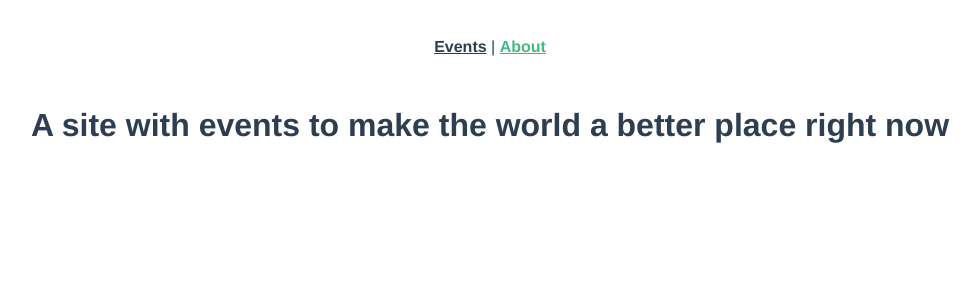
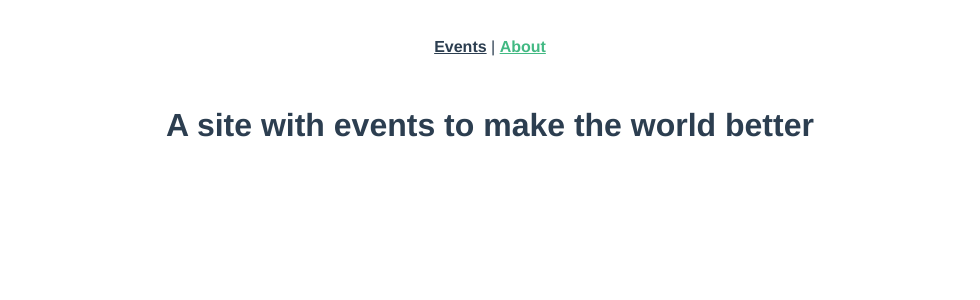
Before and after one commit to ljhakr/vuemastery, a Vue app: page /about in a window 1280 px wide. Shown: the top 300 px of the page, without its empty margins (150-1130 px from the left). Built offline with nearby package versions, Linux system fonts and the light colour scheme.

Commit message:
Add files via upload

```diff
--- a/src/views/About.vue
+++ b/src/views/About.vue
@@ -1,5 +1,5 @@
 <template>
   <div class="about">
-    <h1>A site with events to make the world a better place right now</h1>
+    <h1>A site with events to make the world better </h1>
   </div>
 </template>
```
